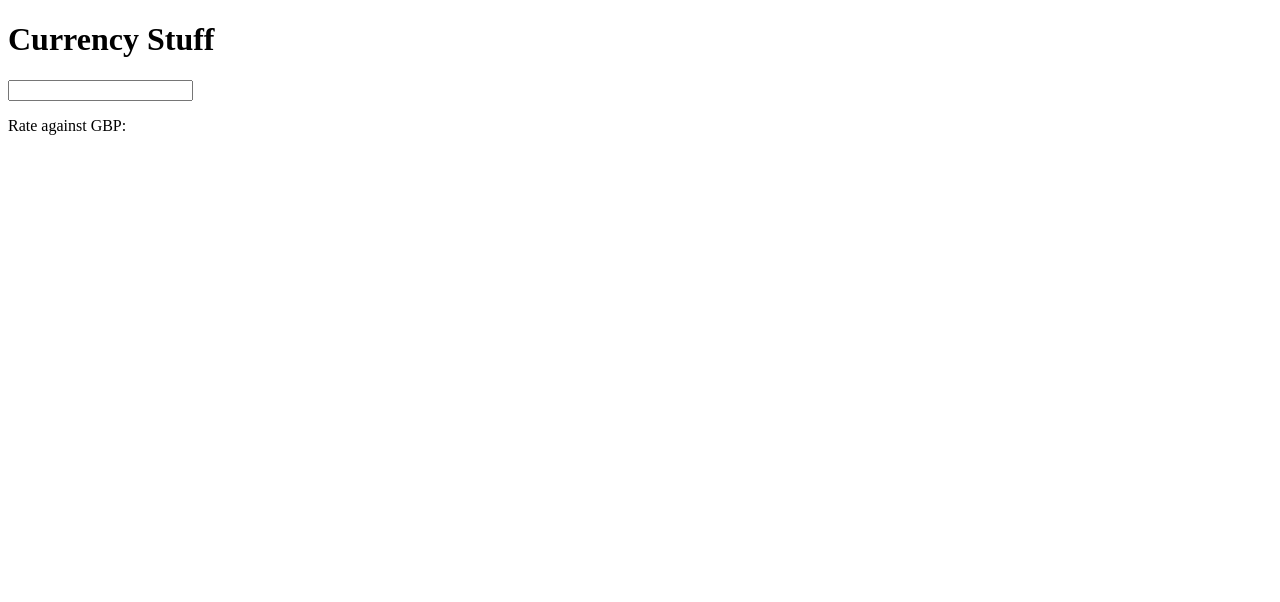
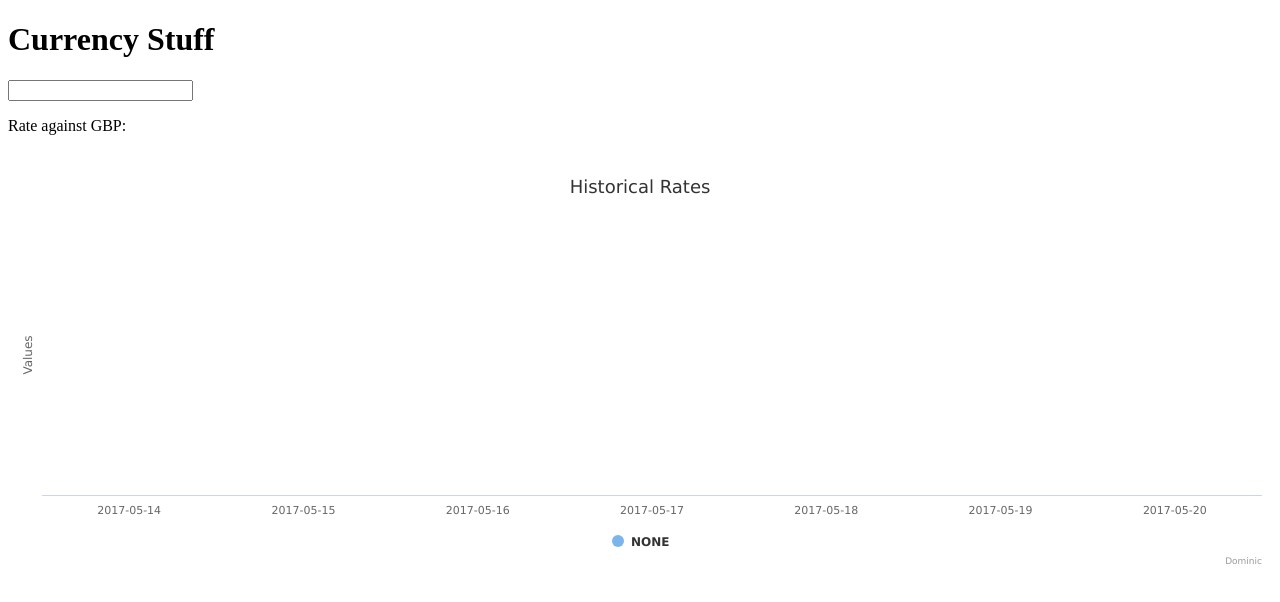
Before and after one commit to dominicfraser/CurrencyChart, a website: page index.html in a window 1280 px wide. Drawn offline with nearby package versions, Linux system fonts and the light colour scheme.

Commit message:
chart displaying historical rates

```diff
--- a/index.html
+++ b/index.html
@@ -4,6 +4,7 @@
   <title>Currency Conversions</title>
   <link rel="stylesheet" type="text/css" href="main.css" />
   <script src="http://code.highcharts.com/highcharts.js"></script>
+  <script src="historyChart.js"></script>
   <script src="app.js"></script>
 </head>
 
@@ -13,7 +14,10 @@
   <input id="search-query" name="search-query" />
 
   <p>Rate against GBP:</p>
-  <p id="rate"></p>
+  <p id="rate"> </p>
+  <br>
+  <div id="history-chart"></div>
+
 
 </body>
 
--- a/public/app.js
+++ b/public/app.js
@@ -2,6 +2,8 @@ var app = function(){
   var inputElement = document.getElementById("search-query");
   inputElement.addEventListener('keydown', searchInput);
 
+  ratesArray = [0,0,0,0,0,0,0]
+  var chart = new HistoryChart("NONE", ratesArray);
 };
 
 var searchInput = function(e){
@@ -12,20 +14,20 @@ var searchInput = function(e){
   if (input === "") return;
 
   if (e.key === "Enter"){
-    makeRequest(url, requestComplete);
+    makeRequest(url, findTodaysRate);
   }
 };
 
-var requestComplete = function(){
+var findTodaysRate = function(){
   if(this.status !== 200) return;
 
   var jsonString = this.responseText;
   var rates = JSON.parse(jsonString).rates;
 
-  findRate(rates);
+  setRate(rates);
 };
 
-var findRate = function(ratesObject){
+var setRate = function(ratesObject){
   var inputElement = document.getElementById("search-query");
   var input = inputElement.value;
   var rateP = document.getElementById("rate");
@@ -33,14 +35,44 @@ var findRate = function(ratesObject){
 console.log(ratesObject)
   var foundRate = ratesObject[input.toUpperCase()];
   rateP.innerText = foundRate;
+  ratesArray[6] = foundRate
+  getHistoryChartArray(input.toUpperCase())
+};
 
-}
+var getHistoryChartArray = function(currency){
+  for(var i = 0; i < ratesArray.length-1; i++){
+    var today = new Date();
+    today.setDate((today.getDate()-(6-i)));
+
+    var todayUTC = today.toISOString().substring(0,10);
+
+    var url = "https://api.fixer.io/" + todayUTC + "/latest?base=GBP"
+
+    getHistRate(url, currency, i)
+    };
+
+  var chart = new HistoryChart(currency, ratesArray);
+};
+
+var getHistRate = function(url, currency, index){
+
+  makeRequest(url, function(){
+    if(this.status !== 200) return;
+
+    var jsonString = this.responseText;
+    var ratesOb = JSON.parse(jsonString).rates;
+    var foundRate = ratesOb[currency];
+    console.log(index)
+    ratesArray[index] = foundRate;
+    var chart = new HistoryChart(currency, ratesArray);
+  })
+};
 
 var makeRequest = function(url, callback){
   var request = new XMLHttpRequest();
   request.open("GET", url);
   request.addEventListener("load", callback)
   request.send();
-}
+};
 
 window.addEventListener('load', app);
--- /dev/null
+++ b/public/historyChart.js
@@ -0,0 +1,70 @@
+var HistoryChart = function(currency, rateArray){
+  var container = document.querySelector("#history-chart")
+
+  var dates = []
+  setDates(dates);
+
+  var chart = new Highcharts.Chart({
+    chart: {
+      type: "area",
+      renderTo: container
+    },
+    title: {
+      text: "Historical Rates"
+    },
+    series: [
+      {
+        name: currency,
+        data: rateArray
+      }
+    ],
+    yAxis: {
+        type: 'logarithmic',
+    },
+    xAxis: {
+      categories: dates
+    }
+  });
+
+  document.getElementsByClassName("highcharts-credits")[0].innerHTML = "Dominic"
+
+};
+
+var setDates = function(datesArray){
+  var today = new Date();
+  var todaym1 = new Date();
+  var todaym2 = new Date();
+  var todaym3 = new Date();
+  var todaym4 = new Date();
+  var todaym5 = new Date();
+  var todaym6 = new Date();
+
+
+  var todayUTC = today.toISOString().substring(0,10);
+
+  todaym1.setDate((today.getDate()-1));
+  todaym1UTC = todaym1.toISOString().substring(0,10);
+
+  todaym2.setDate((today.getDate()-2));
+  todaym2UTC = todaym2.toISOString().substring(0,10);
+
+  todaym3.setDate((today.getDate()-3));
+  todaym3UTC = todaym3.toISOString().substring(0,10);
+
+  todaym4.setDate((today.getDate()-4));
+  todaym4UTC = todaym4.toISOString().substring(0,10);
+
+  todaym5.setDate((today.getDate()-5));
+  todaym5UTC = todaym5.toISOString().substring(0,10);
+
+  todaym6.setDate((today.getDate()-6));
+  todaym6UTC = todaym6.toISOString().substring(0,10);
+
+  datesArray.push(todaym6UTC);
+  datesArray.push(todaym5UTC);
+  datesArray.push(todaym4UTC);
+  datesArray.push(todaym3UTC);
+  datesArray.push(todaym2UTC);
+  datesArray.push(todaym1UTC);
+  datesArray.push(todayUTC);
+}
```
